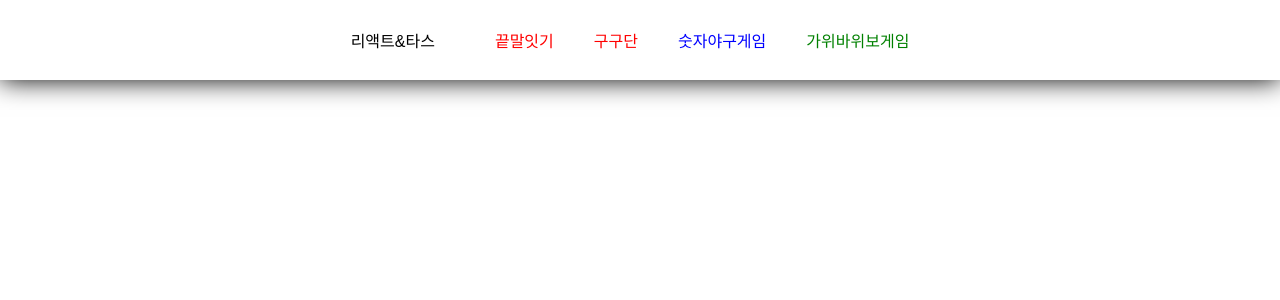
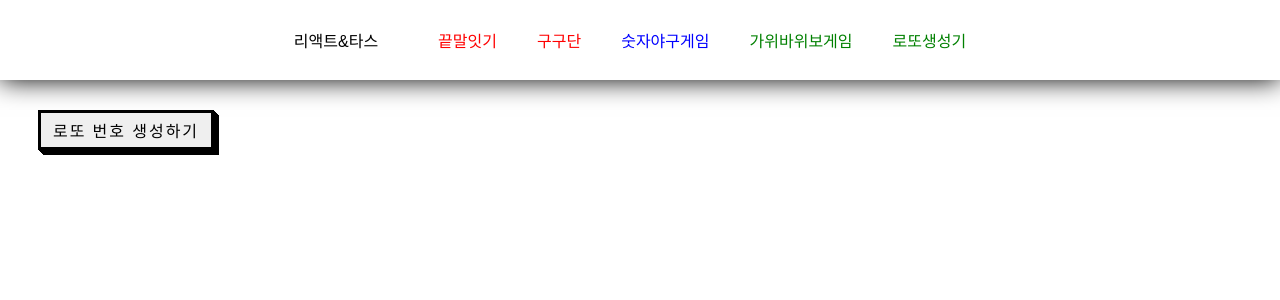
Before and after one commit to leezer94/React-TypeScript-Study, a React (Create React App) app: page /lotto in a window 1280 px wide. Shown: the top 300 px of the page. Built offline with nearby package versions, Linux system fonts and the light colour scheme.

Commit message:
Feat : 로또 번호 생성기 기본 템플릿 구현

```diff
--- a/src/App.tsx
+++ b/src/App.tsx
@@ -7,6 +7,7 @@ import './App.css';
 import Navbar from './components/Navbar/Navbar';
 import BaseballGame from './components/baseballGame/BaseballGame';
 import RpcGame from './components/RpcGame/RpcGame';
+import Lotto from './Lotto/Lotto';
 
 const GlobalStyle = createGlobalStyle`
 *, *::before, *::after {
@@ -61,6 +62,7 @@ const App = () => {
         <Route path='/wordRelay' element={<WordRelay />}></Route>
         <Route path='/baseballgame' element={<BaseballGame />}></Route>
         <Route path='/rockpaperscissors' element={<RpcGame />}></Route>
+        <Route path='/lotto' element={<Lotto />}></Route>
       </Routes>
     </div>
   );
--- /dev/null
+++ b/src/Lotto/Lotto.jsx
@@ -0,0 +1,24 @@
+import React, { useState } from 'react';
+import { Flex } from '../components';
+import LottoButton from '../components/@commons/Button/LottoButton/LottoButton';
+import LottoGeneratorContainer from '../components/@commons/Button/LottoButton/LottoGenerator';
+
+const Lotto = () => {
+  const [isClicked, setIsClicked] = useState(false);
+
+  const handleClickLottoButton = () => setIsClicked(!isClicked);
+
+  return (
+    <>
+      <Flex>
+        {!isClicked ? (
+          <LottoButton title={'로또 번호 생성하기'} onClickButton={handleClickLottoButton}></LottoButton>
+        ) : (
+          <LottoGeneratorContainer onClickGoBackButton={handleClickLottoButton} />
+        )}
+      </Flex>
+    </>
+  );
+};
+
+export default Lotto;
--- /dev/null
+++ b/src/components/@commons/Button/LottoButton/LottoButton.jsx
@@ -0,0 +1,14 @@
+import React from 'react';
+import { StyledDigitButton } from '../DigitButton/DigitButton.style';
+
+const LottoButton = (props) => {
+  const { title, onClickButton, ...rest } = props;
+
+  return (
+    <StyledDigitButton onClick={onClickButton} {...rest}>
+      {title}
+    </StyledDigitButton>
+  );
+};
+
+export default LottoButton;
--- /dev/null
+++ b/src/components/@commons/Button/LottoButton/LottoGenerator.jsx
@@ -0,0 +1,40 @@
+import React, { useState } from 'react';
+import { createRandomNumbers } from '../../../../utils/mathUtils';
+import { Flex } from '../../Flex/Flex';
+import { P } from '../../P/P';
+import LottoButton from './LottoButton';
+
+const LottoGeneratorContainer = (props) => {
+  const [state, setState] = useState({ lottoNumbers: Array.from(createRandomNumbers(7)) });
+  const { onClickGoBackButton } = props;
+
+  const { lottoNumbers } = state;
+
+  const generateLottoNumbersEverySecond = (delay) => {
+    let index = 0;
+
+    const interval = setInterval(() => {
+      if (index === lottoNumbers.length) {
+        clearInterval(interval);
+      } else {
+        return <P title={lottoNumbers[index++]} />;
+      }
+    }, delay);
+  };
+
+  const createLottoTemplates = () => {
+    generateLottoNumbersEverySecond(1000);
+  };
+
+  return (
+    <Flex flexDirection='column'>
+      <div>
+        <p>로또 당첨번호</p>
+        {createLottoTemplates()}
+      </div>
+      <LottoButton title={'처음으로 돌아가기'} onClickButton={onClickGoBackButton} style={{ color: 'brown' }}></LottoButton>
+    </Flex>
+  );
+};
+
+export default LottoGeneratorContainer;
--- a/src/components/Navbar/NavbarContainer.tsx
+++ b/src/components/Navbar/NavbarContainer.tsx
@@ -26,6 +26,11 @@ const NavbarContainer = () => {
             가위바위보게임
           </Link>
         </li>
+        <li>
+          <Link to='/lotto' style={{ color: 'green' }}>
+            로또생성기
+          </Link>
+        </li>
       </ul>
     </div>
   );
--- a/src/utils/mathUtils.tsx
+++ b/src/utils/mathUtils.tsx
@@ -1,5 +1,3 @@
-import { url } from 'inspector';
-
 export const generateRandomNumber = (start: number, end: number) => {
   return Math.floor(Math.random() * end) + start;
 };
```
Also changed, not shown: src/components/@commons/index.js (added).
